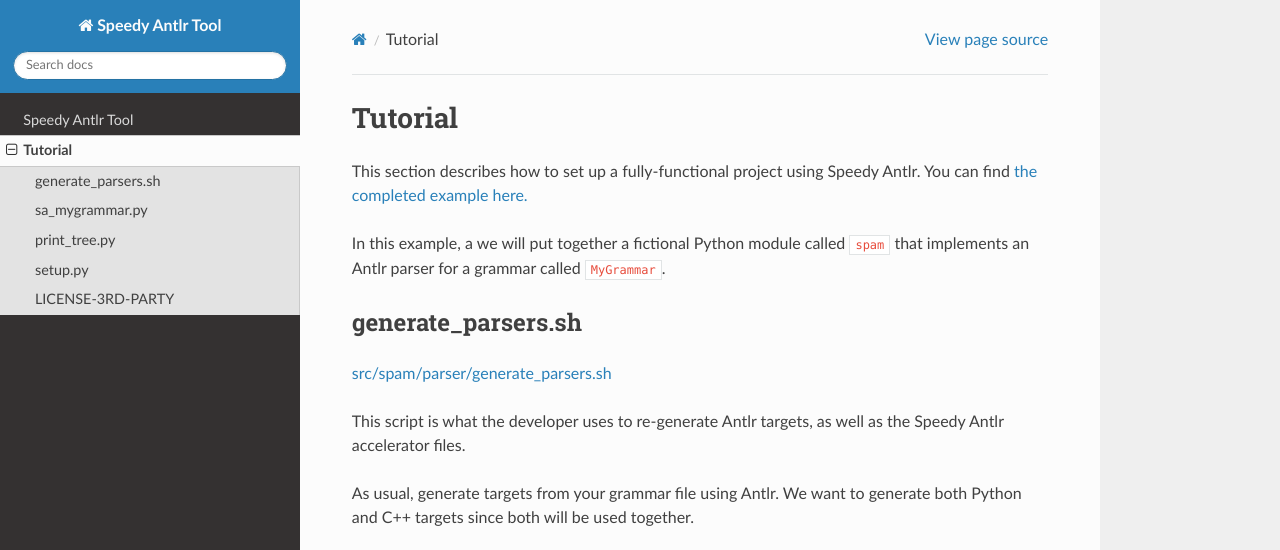
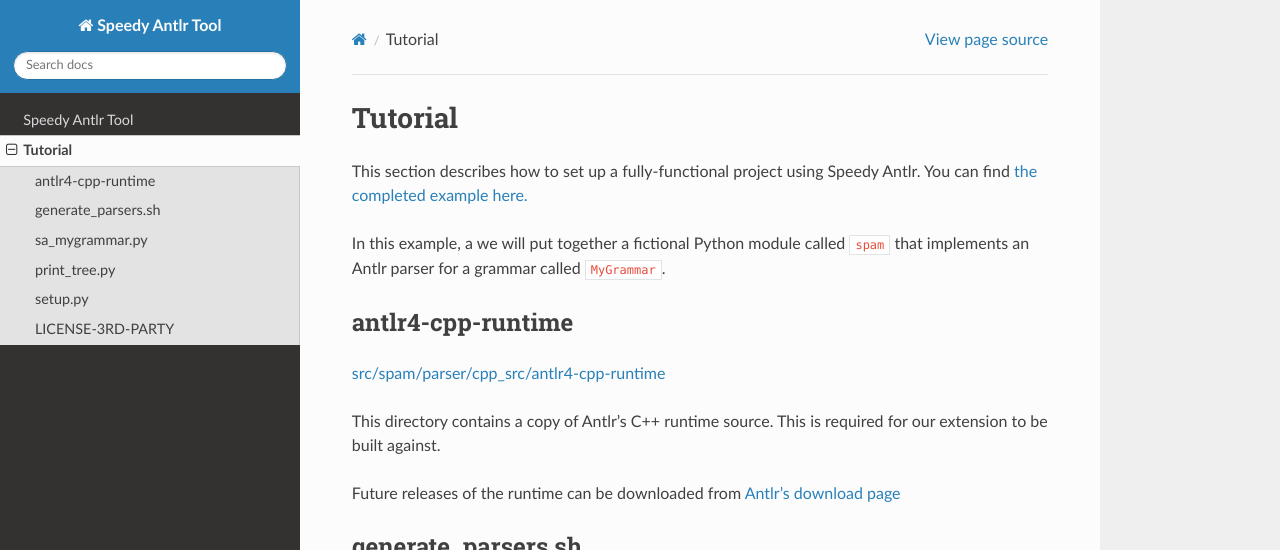
Before and after one commit to amykyta3/speedy-antlr-tool, a Sphinx documentation site: the page built from docs/example.rst, in a window 1280 px wide and 900 px high, cut to the strip 0-550 px from the top of the window. Built offline with Sphinx 7.4.7 and the Read the Docs theme 2.0.0, drawn with Linux system fonts in a browser that asks for light colours.

Commit message:
Add text about antlr runtime

```diff
--- a/docs/example.rst
+++ b/docs/example.rst
@@ -7,6 +7,18 @@
 
 In this example, a we will put together a fictional Python module called
 ``spam`` that implements an Antlr parser for a grammar called ``MyGrammar``.
+
+
+antlr4-cpp-runtime
+------------------
+
+`src/spam/parser/cpp_src/antlr4-cpp-runtime <https://github.com/amykyta3/speedy-antlr-example/tree/master/src/spam/parser/cpp_src/antlr4-cpp-runtime>`_
+
+This directory contains a copy of Antlr's C++ runtime source. This is required
+for our extension to be built against.
+
+Future releases of the runtime can be downloaded from `Antlr's download page <https://www.antlr.org/download.html>`_
+
 
 generate_parsers.sh
 -------------------
```
